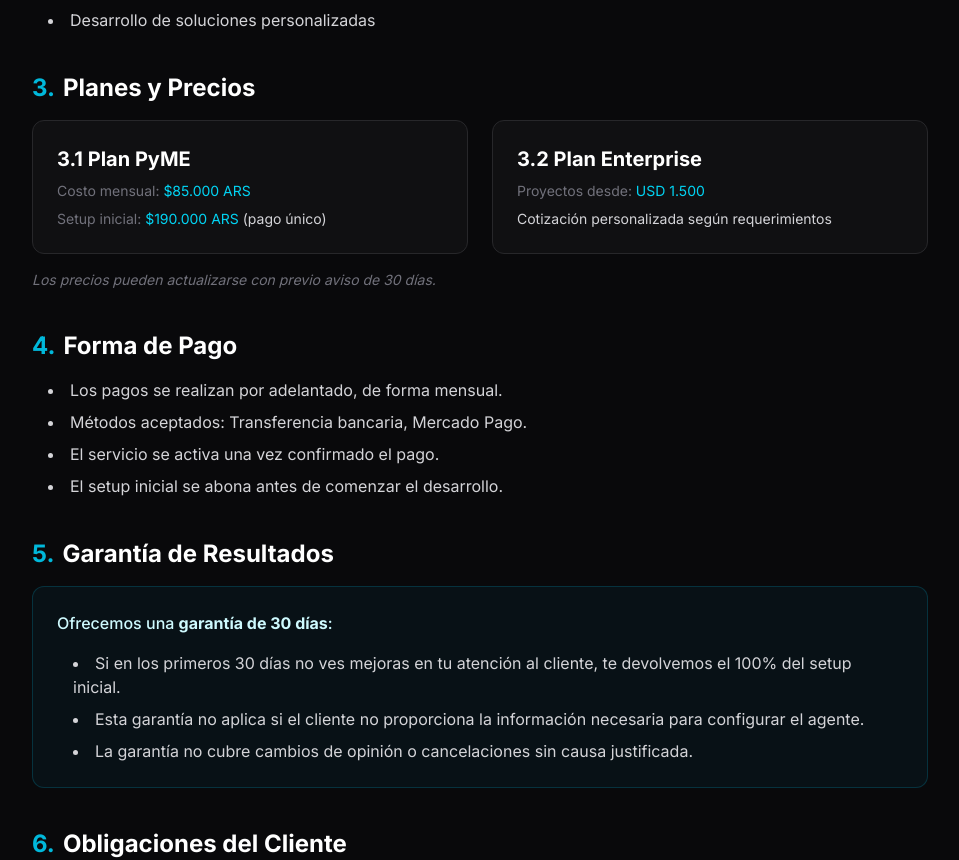
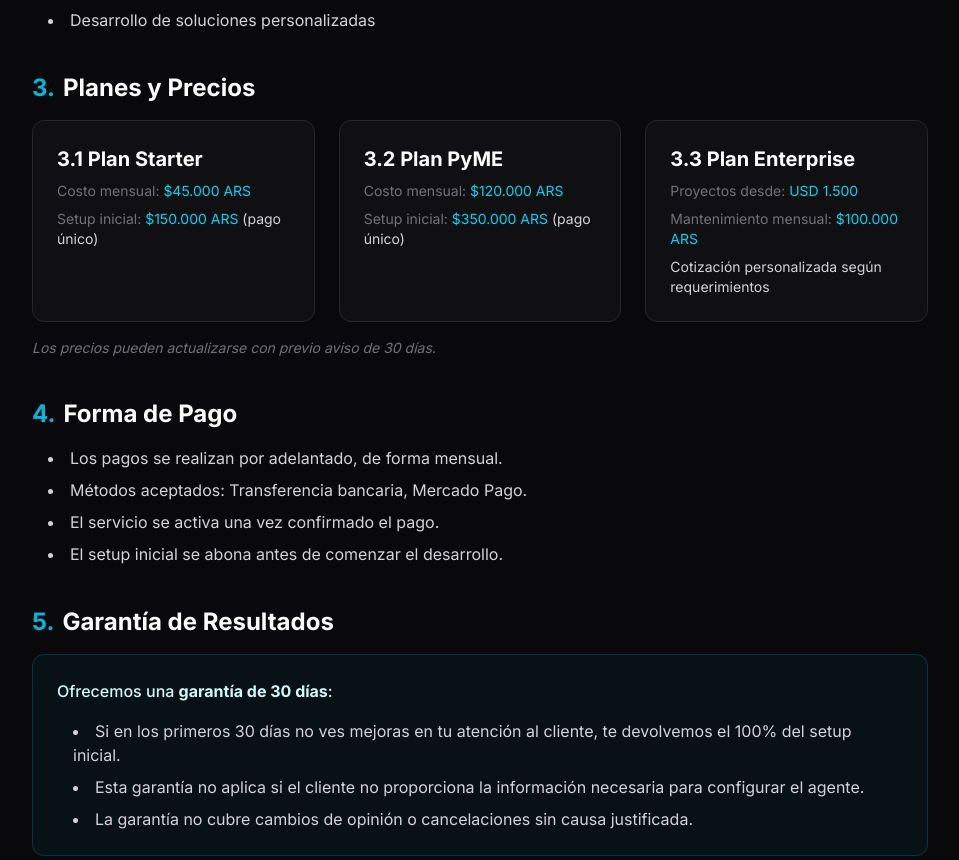
Before and after one commit to elbrayan9/velion-landing, a Next.js app: page /terminos in a window 1280 px wide. Shown: the part 669-1529 px from the top of the page, without its empty margins (160-1119 px from the left). Built offline with nearby package versions, Linux system fonts and the light colour scheme.

Commit message:
docs: actualizar legales y terminos con nuevos precios y sin contratos

```diff
--- a/app/terminos/page.tsx
+++ b/app/terminos/page.tsx
@@ -55,20 +55,20 @@ export default function TerminosPage() {
             <h2 className="text-2xl font-bold text-white mb-4 flex items-center gap-2">
               <span className="text-cyan-500">3.</span> Planes y Precios
             </h2>
-            <div className="grid md:grid-cols-2 gap-6">
+            <div className="grid md:grid-cols-3 gap-6">
               <div className="bg-zinc-900/50 p-6 rounded-xl border border-zinc-800">
                 <h3 className="text-xl font-bold text-white mb-2">
-                  3.1 Plan PyME
+                  3.1 Plan Starter
                 </h3>
                 <ul className="space-y-2 text-sm">
                   <li>
                     <span className="text-zinc-500">Costo mensual:</span>{" "}
-                    <span className="text-cyan-400 font-mono">$85.000 ARS</span>
+                    <span className="text-cyan-400 font-mono">$45.000 ARS</span>
                   </li>
                   <li>
                     <span className="text-zinc-500">Setup inicial:</span>{" "}
                     <span className="text-cyan-400 font-mono">
-                      $190.000 ARS
+                      $150.000 ARS
                     </span>{" "}
                     (pago único)
                   </li>
@@ -76,12 +76,40 @@ export default function TerminosPage() {
               </div>
               <div className="bg-zinc-900/50 p-6 rounded-xl border border-zinc-800">
                 <h3 className="text-xl font-bold text-white mb-2">
-                  3.2 Plan Enterprise
+                  3.2 Plan PyME
+                </h3>
+                <ul className="space-y-2 text-sm">
+                  <li>
+                    <span className="text-zinc-500">Costo mensual:</span>{" "}
+                    <span className="text-cyan-400 font-mono">
+                      $120.000 ARS
+                    </span>
+                  </li>
+                  <li>
+                    <span className="text-zinc-500">Setup inicial:</span>{" "}
+                    <span className="text-cyan-400 font-mono">
+                      $350.000 ARS
+                    </span>{" "}
+                    (pago único)
+                  </li>
+                </ul>
+              </div>
+              <div className="bg-zinc-900/50 p-6 rounded-xl border border-zinc-800">
+                <h3 className="text-xl font-bold text-white mb-2">
+                  3.3 Plan Enterprise
                 </h3>
                 <ul className="space-y-2 text-sm">
                   <li>
                     <span className="text-zinc-500">Proyectos desde:</span>{" "}
                     <span className="text-cyan-400 font-mono">USD 1.500</span>
+                  </li>
+                  <li>
+                    <span className="text-zinc-500">
+                      Mantenimiento mensual:
+                    </span>{" "}
+                    <span className="text-cyan-400 font-mono">
+                      $100.000 ARS
+                    </span>
                   </li>
                   <li>Cotización personalizada según requerimientos</li>
                 </ul>
@@ -229,10 +257,16 @@ export default function TerminosPage() {
                 </h3>
                 <ul className="list-disc list-inside space-y-2 ml-4 text-zinc-300">
                   <li>
+                    <strong>
+                      Sin contratos a largo plazo ni permanencia mínima
+                      obligatoria.
+                    </strong>
+                  </li>
+                  <li>
                     Podés cancelar en cualquier momento con 15 días de
                     anticipación.
                   </li>
-                  <li>No hay reembolso del mes en curso.</li>
+                  <li>No hay reembolso del mes en curso ni prorrateos.</li>
                   <li>
                     El setup inicial no es reembolsable después de los primeros
                     30 días.
```
